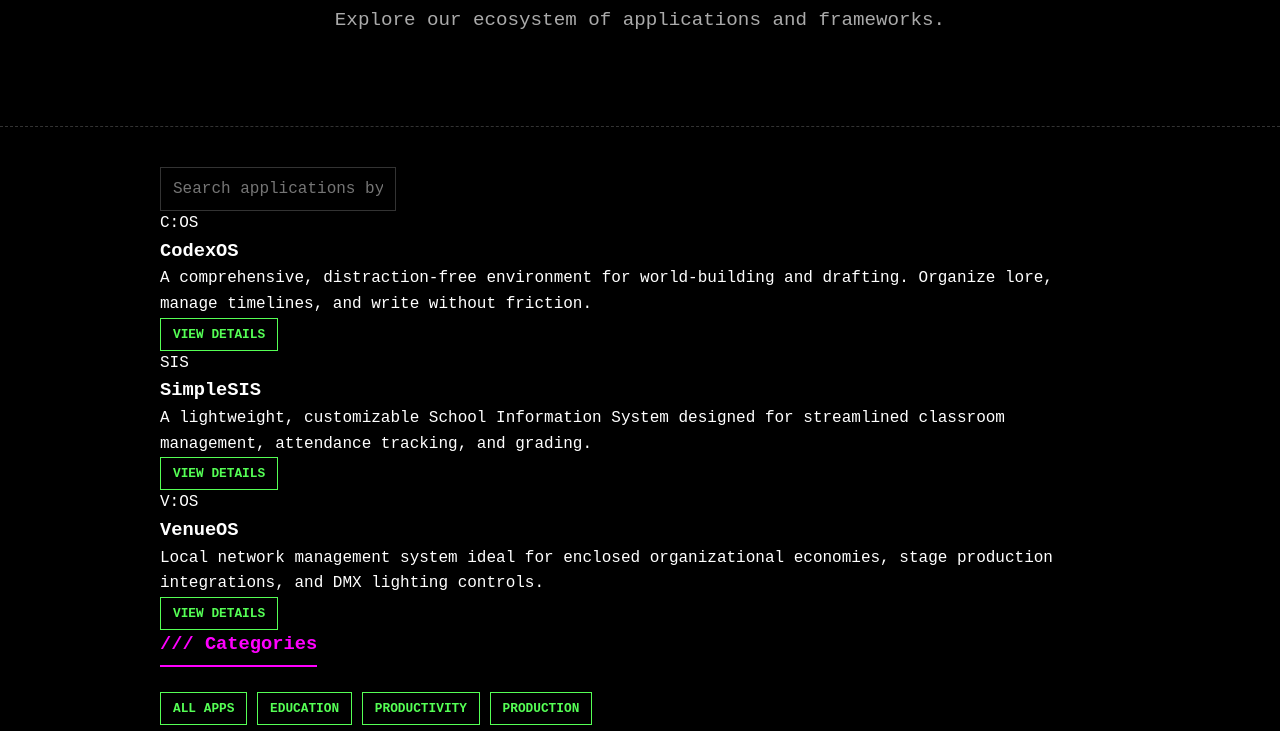
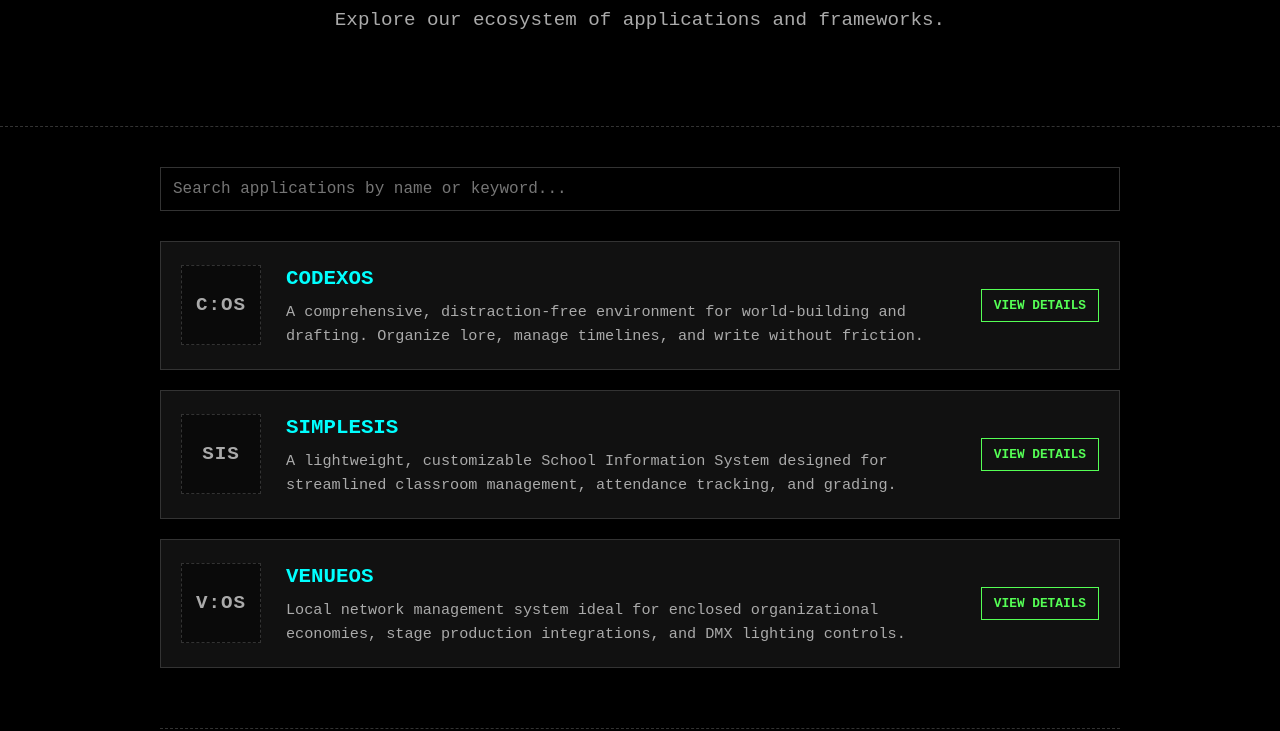
Before and after one commit to justindavis882/DigitalNative, a plain HTML site: page apps.html in a window 1280 px wide. Shown: the part 226-957 px from the top of the page. Drawn offline with Linux system fonts and the light colour scheme; a script that the page names is missing.

Commit message:
Update main.css

```diff
--- a/main.css
+++ b/main.css
@@ -245,3 +245,121 @@ footer {
     color: var(--text-muted);
     font-size: 0.9rem;
 }
+
+/* --- APP STORE SPECIFICS --- */
+.search-container {
+    margin-bottom: 30px;
+}
+
+.search-input {
+    width: 100%;
+    background-color: var(--surface-color);
+    color: var(--text-main);
+    border: 1px solid var(--border-color);
+    padding: 15px 20px;
+    font-family: inherit;
+    font-size: 1.1rem;
+    transition: border-color 0.2s;
+}
+
+.search-input:focus {
+    outline: none;
+    border-color: var(--cyan);
+}
+
+.app-list {
+    display: flex;
+    flex-direction: column;
+    gap: 20px;
+    margin-bottom: 60px;
+}
+
+.app-card {
+    display: flex;
+    align-items: center;
+    background-color: var(--surface-color);
+    border: 1px solid var(--border-color);
+    padding: 20px;
+    transition: transform 0.2s, border-color 0.2s;
+}
+
+.app-card:hover {
+    transform: translateX(5px);
+    border-color: var(--cyan);
+}
+
+.app-icon {
+    width: 80px;
+    height: 80px;
+    background-color: #0a0a0a;
+    border: 1px dashed var(--border-color);
+    display: flex;
+    align-items: center;
+    justify-content: center;
+    margin-right: 25px;
+    flex-shrink: 0;
+    color: var(--text-muted);
+    font-weight: bold;
+    font-size: 1.2rem;
+    letter-spacing: 1px;
+}
+
+.app-info {
+    flex-grow: 1;
+}
+
+.app-info h3 {
+    color: var(--cyan);
+    margin-bottom: 5px;
+    font-size: 1.3rem;
+    text-transform: uppercase;
+}
+
+.app-info p {
+    color: var(--text-muted);
+    font-size: 0.95rem;
+    max-width: 800px;
+}
+
+.app-card .btn {
+    margin-left: 20px;
+    white-space: nowrap;
+}
+
+.categories-section {
+    border-top: 1px dashed var(--border-color);
+    padding-top: 40px;
+    display: flex;
+    flex-direction: column;
+    align-items: center;
+}
+
+.category-tags {
+    display: flex;
+    gap: 15px;
+    flex-wrap: wrap;
+    justify-content: center;
+}
+
+.category-btn.active {
+    background-color: var(--green);
+    color: #000;
+    border-color: var(--green);
+}
+
+/* Mobile Responsiveness for App Cards */
+@media (max-width: 700px) {
+    .app-card {
+        flex-direction: column;
+        text-align: center;
+    }
+    .app-icon {
+        margin-right: 0;
+        margin-bottom: 15px;
+    }
+    .app-card .btn {
+        margin-left: 0;
+        margin-top: 20px;
+        width: 100%;
+    }
+}
```
